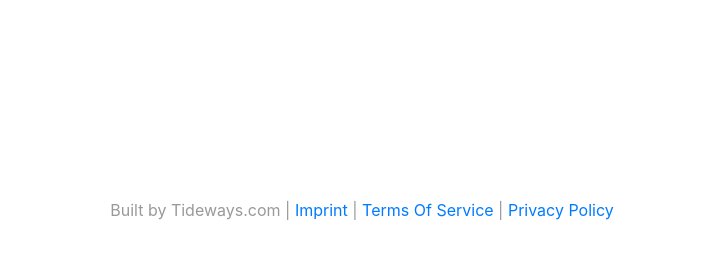
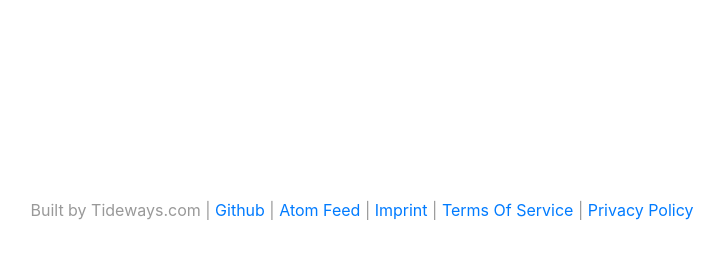
Before and after one commit to beberlei/php-rfc-watch, a PHP site: template templates/Default/admin.html.twig in a window 1280 px wide. Shown: the part 542-800 px from the top of the page, without its empty margins (278-1002 px from the left). Run offline with PHP 8.4, Linux system fonts and the light colour scheme; the template is opened without the code that fills it, so the values that code supplies are empty; style sheets or scripts are compiled from the project's sources; some libraries are stand-ins or nearby versions.

Commit message:
Add link to atom feed and github into footer.

```diff
--- a/templates/base.html.twig
+++ b/templates/base.html.twig
@@ -32,6 +32,8 @@
             <div class="row">
                 <div class="col-sm">
                     Built by Tideways.com |
+                    <a href="https://github.com/beberlei/php-rfc-watch">Github</a> |
+                    <a href="/atom.xml">Atom Feed</a> |
                     <a href="https://tideways.com/imprint">Imprint</a> |
                     <a href="https://tideways.com/tos">Terms Of Service</a> |
                     <a href="https://tideways.com/privacy">Privacy Policy</a>
```
